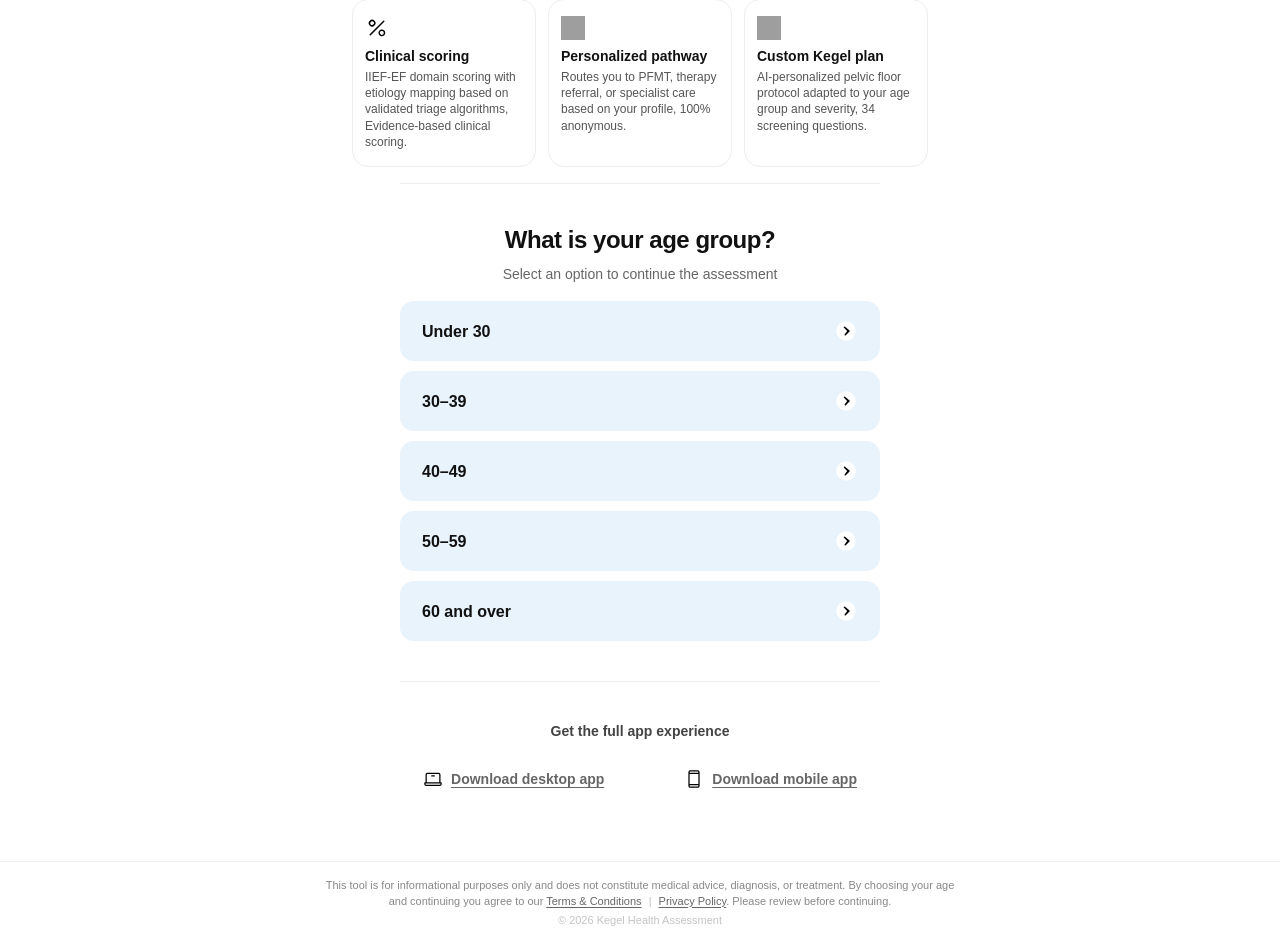
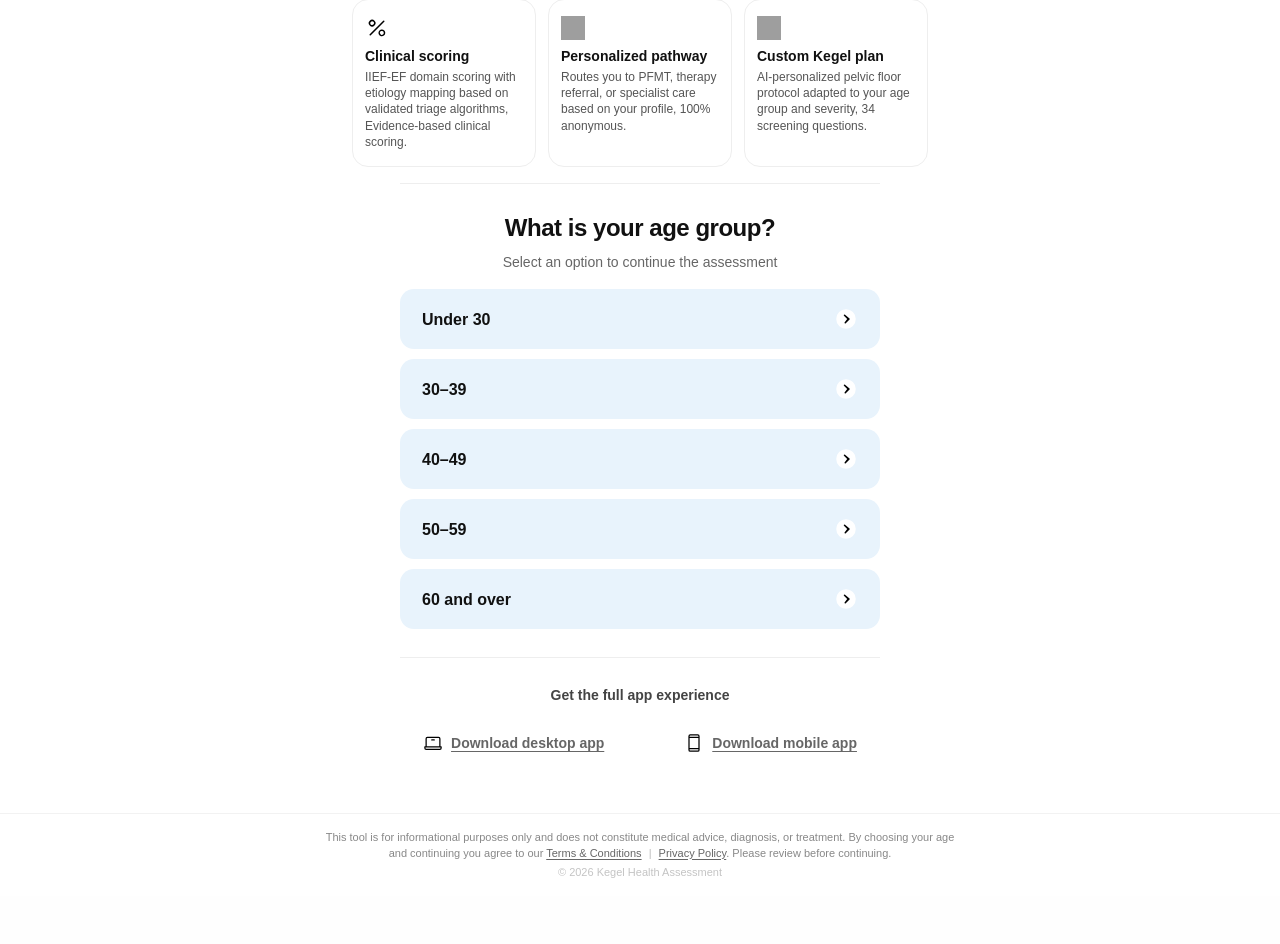
Before and after one commit to dhananjayaDev/Kegel-app, a Flask app: page / in a window 1280 px wide. Shown: the part 476-1420 px from the top of the page. After the commit the page ends 1354 px from the top, so only its background shows below. Run offline with Flask 3, Linux system fonts and the light colour scheme; grey boxes are pictures that could not be loaded.

Commit message:
fix: padding update

```diff
--- a/application/static/css/quiz.css
+++ b/application/static/css/quiz.css
@@ -379,10 +379,10 @@ body.has-kegel-quiz .kegel-options:not(.kegel-options--grid) {
 }
 
 .home-quiz__form {
-  --home-quiz-y-gap: calc(var(--space-4) + var(--space-section));
+  --home-quiz-y-gap: calc(var(--space-3) + var(--space-4));
   width: 100%;
   text-align: left;
-  padding-top: var(--space-4);
+  padding-top: var(--space-3);
   padding-bottom: 0;
   margin-top: 0;
   border-top: 1px solid #eee;
@@ -394,7 +394,7 @@ body.has-kegel-quiz .kegel-options:not(.kegel-options--grid) {
   text-align: center;
   letter-spacing: -0.02em;
   line-height: var(--leading-snug);
-  margin: var(--space-section) 0 var(--space-2);
+  margin: var(--space-4) 0 var(--space-2);
   color: #111;
 }
 
--- a/application/templates/index.html
+++ b/application/templates/index.html
@@ -3,7 +3,7 @@
 {% block title %}Kegel Health — Anonymous ED Assessment{% endblock %}
 
 {% block head %}
-<link rel="stylesheet" href="{{ url_for('static', filename='css/quiz.css') }}?v=55">
+<link rel="stylesheet" href="{{ url_for('static', filename='css/quiz.css') }}?v=56">
 {% endblock %}
 
 {% block content %}
```
